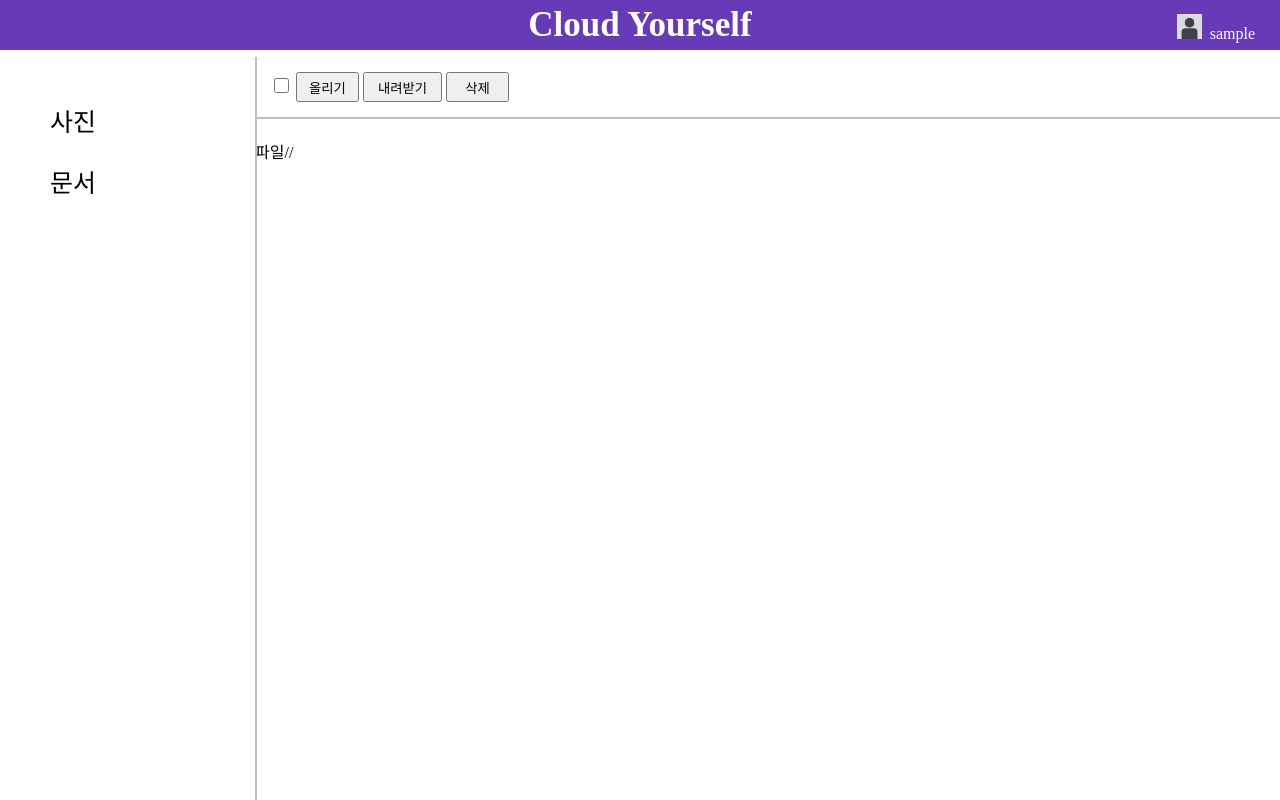
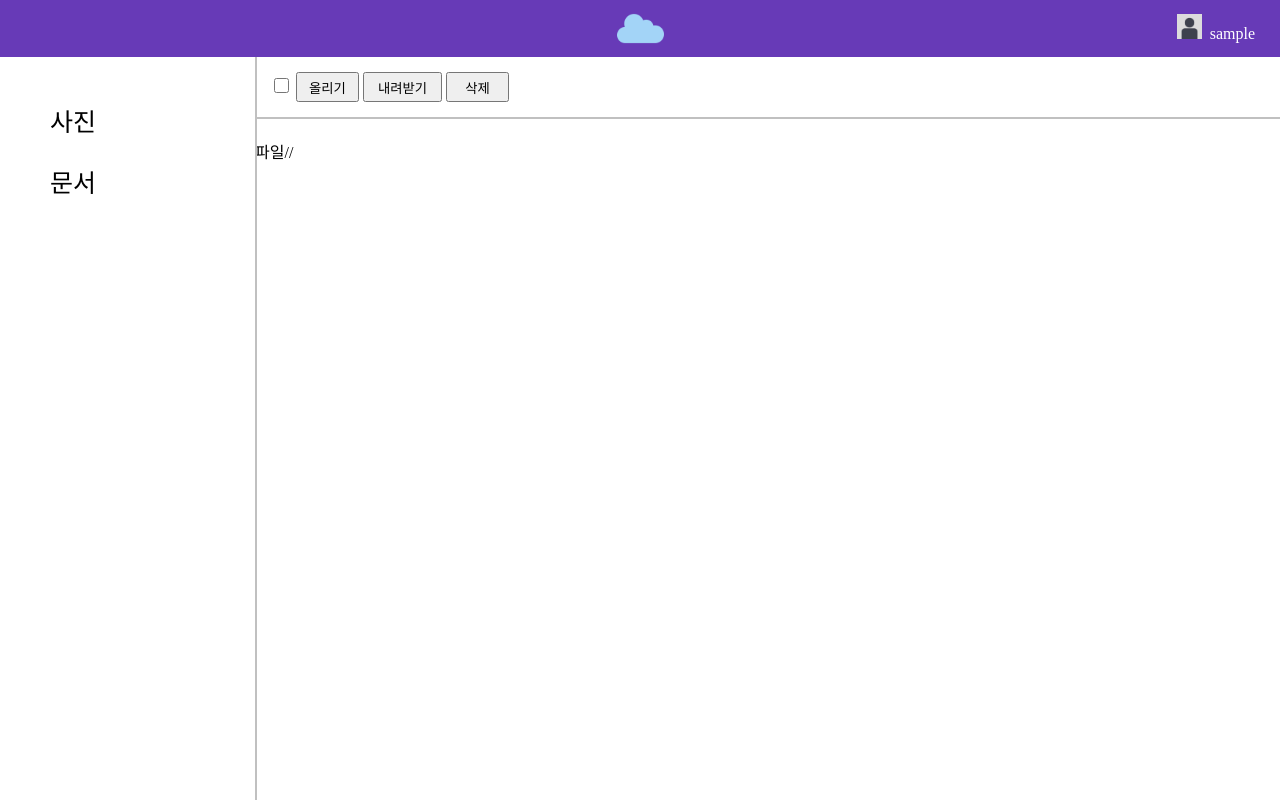
Before and after one commit to startergate/Cloud-Yourself, a PHP site: page /cloud.php in a window 1280 px wide. Run offline with PHP 8.4, Linux system fonts and the light colour scheme; the visitor is signed in with stand-in values (Sample User, id 1); data that the repository does not hold is empty.

Commit message:
명칭 변경
+ 로고

```diff
--- a/cloud.php
+++ b/cloud.php
@@ -1,6 +1,6 @@
 <?php
   require './lib/sidUnified.php';
-  $SID = new SID('cloudyourself');
+  $SID = new SID('cloudy');
   $SID->loginCheck('./');
 
   // Select Profile Image
@@ -10,7 +10,7 @@
   <head>
     <meta charset="utf-8">
     <link rel="stylesheet" type="text/css" href="./css/Cloud.css">
-    <title>Cloud Yourself</title>
+    <title>Cloudy</title>
     <script type="text/javascript">
       var root = '/';
     </script>
@@ -18,8 +18,8 @@
   <body>
     <div class="bar">
       <h1>
-        <a class="Cloud Yourself" href="Cloud.html">
-          <span class="blind">Cloud Yourself</span>
+        <a class="Cloudy" href="cloud.php">
+          <span class="blind"><img class="indexImage" src="./static/img/common/cloudy_logo.png" alt="Cloudy"></span>
         </a>
       </h1>
       <li id = "gnb-my-layer"  class="gnb-my-li, profile" style="display: inline-block;">
--- a/css/Cloud.css
+++ b/css/Cloud.css
@@ -262,6 +262,10 @@ a{
     background-color: white;
 }
 
+.indexImage {
+  height:47px;
+}
+
 .popup{
     position :fixed;
     z-index: 9999998;
--- a/function/error_confirm.php
+++ b/function/error_confirm.php
@@ -1,6 +1,6 @@
 <?php
   require '../lib/sidUnified.php';
-  $SID = new SID('cloudyourself');
+  $SID = new SID('cloudy');
   $SID->loginCheck('../');
   $SID->logout();
   echo "<script>window.alert('비정상적인 접근이 감지되었습니다. 로그아웃됩니다.');</script>";
--- a/function/login.php
+++ b/function/login.php
@@ -1,6 +1,6 @@
 <?php
   require '../lib/sidUnified.php';
-  $SID = new SID('cloudyourself');
+  $SID = new SID('cloudy');
 
   session_start();
 
--- a/function/register.php
+++ b/function/register.php
@@ -5,7 +5,7 @@
       if (!empty($_POST['id'])) {
           if (!empty($_POST['pw'])) {
               $conn = new mysqli($config['host'], $config['duser'], $config['dpw'], $config['dname']);
-              $SID = new SID('donote');
+              $SID = new SID('cloudy');
               if ($_POST['pw'] === $_POST['pwr']) {
                   $_SESSION['temp'] = $_POST['id'];
                   $pid = $SID->register($_POST['id'], $_POST['pw'], $_POST['nickname']);
```
Also changed, not shown: index.php (+6 -3 lines), static/img/common/cloudy_logo.png (added).
